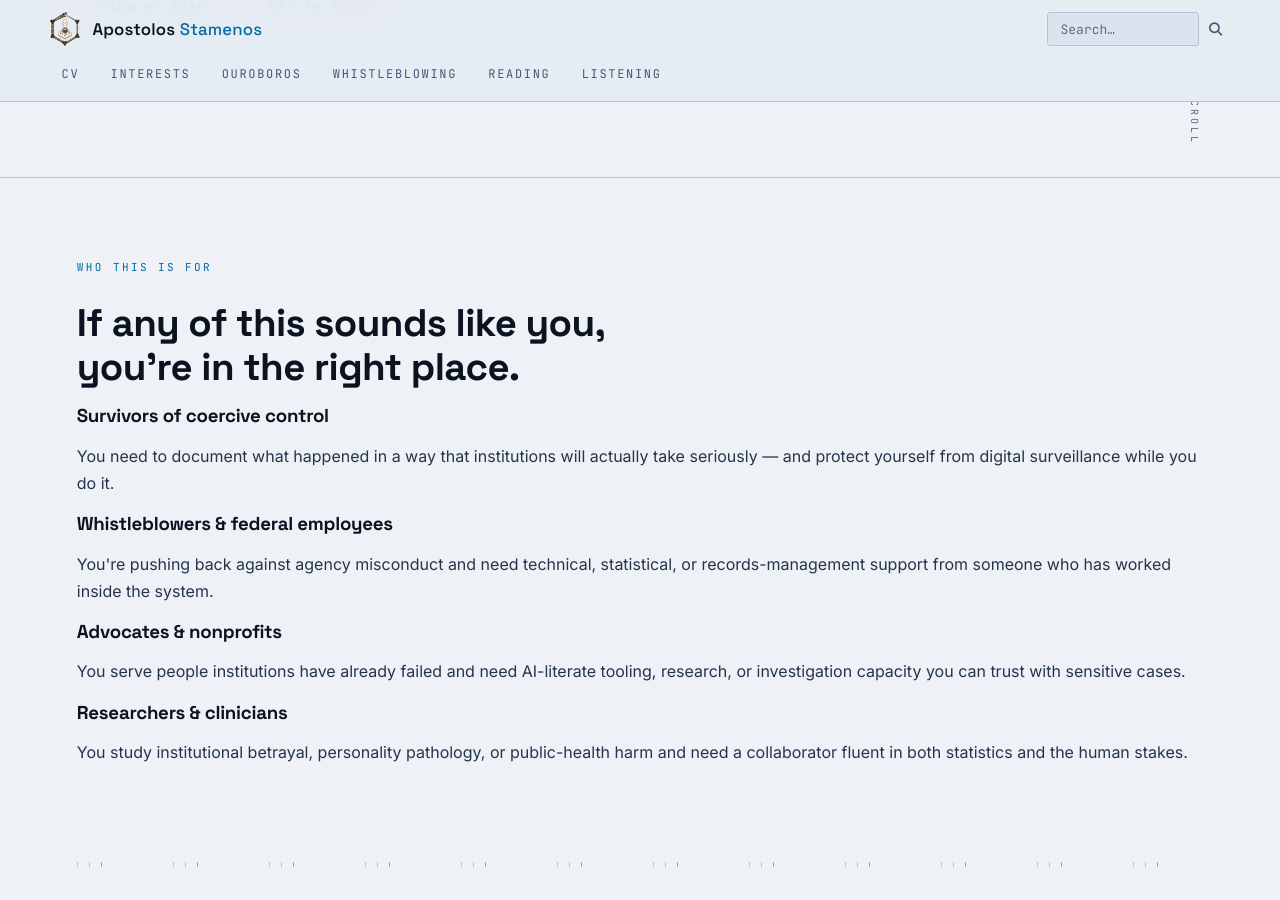
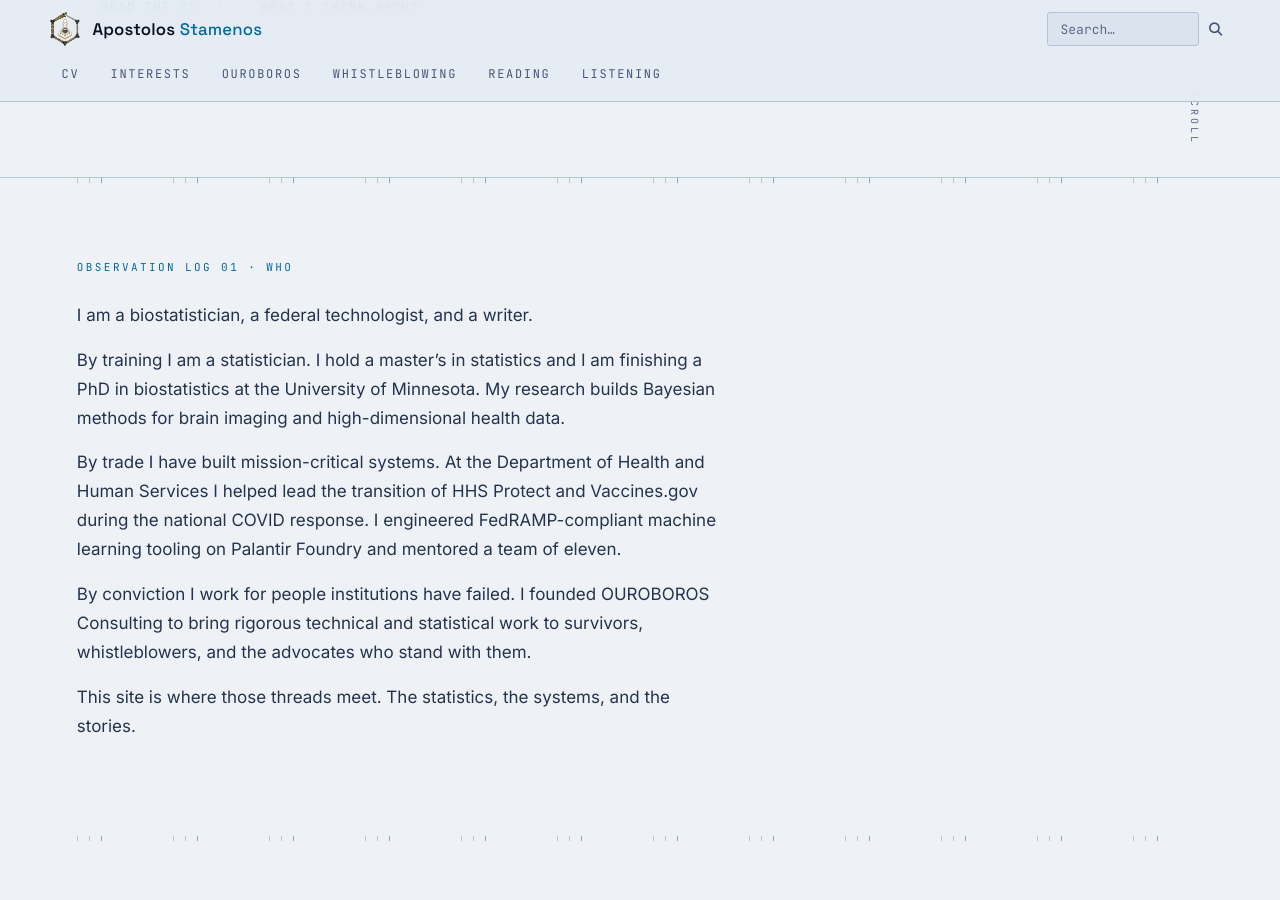
Before and after one commit to astamenos/astamenos.github.io, a Jekyll site: the page built from index.html, in a window 1280 px wide and 900 px high, scrolled down 662 px. Built offline with Jekyll 4.4.1, drawn with Linux system fonts in a browser that asks for light colours; some of the changed text lies outside the part shown.

Commit message:
feat: rebuild homepage as personal portfolio
Replace firm hero front matter with personal identity (eyebrow
"Statistics. Systems. Stories.") and a bio rendered via markdownify.
Drop the audience, services, and case-study sections. Add a bio section
and an interests teaser driven by new _data/interests.yml. Keep values
flip-cards and testimonials; guard testimonials on data presence. Frame
sections as numbered observation-log entries.

Co-Authored-By: Claude Fable 5 <noreply@anthropic.com>

```diff
--- a/_layouts/home.html
+++ b/_layouts/home.html
@@ -4,95 +4,40 @@ layout: default
 
 {% include hero.html %}
 
-<!-- ── Who This Is For ────────────────────────────────────────────────────── -->
-<section id="audience">
-  <div class="about-header">
-    <p class="section-label">Who This Is For</p>
-    <h2 class="about-heading">If any of this sounds like you, you're in the right place.</h2>
-  </div>
-  <div class="audience-grid">
-    <div class="audience-card">
-      <h3>Survivors of coercive control</h3>
-      <p>You need to document what happened in a way that institutions will actually take seriously — and protect
-        yourself from digital surveillance while you do it.</p>
-    </div>
-    <div class="audience-card">
-      <h3>Whistleblowers &amp; federal employees</h3>
-      <p>You're pushing back against agency misconduct and need technical, statistical, or records-management support
-        from someone who has worked inside the system.</p>
-    </div>
-    <div class="audience-card">
-      <h3>Advocates &amp; nonprofits</h3>
-      <p>You serve people institutions have already failed and need AI-literate tooling, research, or investigation
-        capacity you can trust with sensitive cases.</p>
-    </div>
-    <div class="audience-card">
-      <h3>Researchers &amp; clinicians</h3>
-      <p>You study institutional betrayal, personality pathology, or public-health harm and need a collaborator fluent
-        in both statistics and the human stakes.</p>
-    </div>
+<!-- ── Bio ────────────────────────────────────────────────────────────────── -->
+<section id="bio" class="fade-in">
+  <p class="section-label">Observation Log 01 · Who</p>
+  <div class="bio-body">
+    {{ page.bio | markdownify }}
   </div>
 </section>
 
-<!-- ── About / Stats ──────────────────────────────────────────────────────── -->
-<!-- <section id="about">
-  <div class="about-header">
-    <p class="section-label">By the Numbers</p>
-    <h2 class="about-heading">{{ page.about_heading }}</h2>
+<!-- ── Interests teaser ───────────────────────────────────────────────────── -->
+<section id="interests-teaser" class="fade-in">
+  <div class="testimonials-header">
+    <div>
+      <p class="section-label">Observation Log 02 · What</p>
+      <h2 class="about-heading">What I think about</h2>
+    </div>
+    <a href="{{ '/interests/' | relative_url }}" class="btn btn--ghost">Full field notes</a>
   </div>
-  <div class="stats-grid">
 
-    {% if page.stats.years_experience %}
-    <div class="stat">
-      <span class="stat-value">{{ page.stats.years_experience }}</span>
-      <span class="stat-label">Years of Experience</span>
-    </div>
-    {% endif %}
-
-    {% if page.stats.publications %}
-    <div class="stat">
-      <span class="stat-value">{{ page.stats.publications }}</span>
-      <span class="stat-label">Publications &amp; Papers</span>
-    </div>
-    {% endif %}
-
-    {% if page.stats.students_tutored %}
-    <div class="stat">
-      <span class="stat-value">{{ page.stats.students_tutored }}</span>
-      <span class="stat-label">Students Tutored</span>
-    </div>
-    {% endif %}
-
-    {% if page.stats.clients_consulted %}
-    <div class="stat">
-      <span class="stat-value">{{ page.stats.clients_consulted }}</span>
-      <span class="stat-label">Consulting Engagements</span>
-    </div>
-    {% endif %}
-
-    {% if page.stats.agencies %}
-    <div class="stat">
-      <span class="stat-value">{{ page.stats.agencies }}</span>
-      <span class="stat-label">{{ page.stats.agencies_note | default: "Agencies &amp; Orgs" }}</span>
-    </div>
-    {% endif %}
-
-    {% if page.stats.phd_program %}
-    <div class="stat">
-      <span class="stat-value">{{ page.stats.phd_program }}</span>
-      <span class="stat-label">PhD Program</span>
-    </div>
-    {% endif %}
-
+  <div class="interests-grid">
+    {% for item in site.data.interests %}
+    <a class="interest-tile" href="{{ '/interests/' | relative_url }}#{{ item.slug }}">
+      <span class="interest-tile__name">{{ item.title }}</span>
+      <span class="interest-tile__hint">{{ item.hint }}</span>
+    </a>
+    {% endfor %}
   </div>
-</section> -->
+</section>
 
 <!-- ── Values ─────────────────────────────────────────────────────────────── -->
-<section id="values">
+<section id="values" class="fade-in">
   <div class="testimonials-header">
     <div>
-      <p class="section-label">What I Live By</p>
-      <h2 class="testimonials-heading">Values</h2>
+      <p class="section-label">Observation Log 03 · Why</p>
+      <h2 class="testimonials-heading">What I live by</h2>
     </div>
   </div>
 
@@ -102,7 +47,7 @@ layout: default
       <div class="values-card__inner">
         <div class="values-card__front">
           <div class="values-card__surface">
-            <i class="{{ val.icon }} values-card__icon"></i>
+            <i class="{{ val.icon }} values-card__icon" aria-hidden="true"></i>
             <span class="values-card__name">{{ val.title | markdownify }}</span>
           </div>
         </div>
@@ -117,67 +62,14 @@ layout: default
   </div>
 </section>
 
-<!-- ── Services / Expertise ───────────────────────────────────────────────── -->
-<section id="services">
-  <div class="work-header">
-    <div>
-      <p class="section-label">What I Offer</p>
-      <h2 class="work-heading">Expertise</h2>
-    </div>
-  </div>
-
-  <div class="testimonials-grid">
-    {% for service in site.services %}
-    <div class="card--formula">
-      <div class="card--formula__interior">
-        {% if service.icon %}
-        <div class="svc-card-icon"><i class="fa-solid {{ service.icon }}"></i></div>
-        {% endif %}
-        <div class="svc-card-body">
-          <h3 class="card-title">{{ service.title }}</h3>
-          <p class="card-desc">{{ service.description }}</p>
-          <a href="{{ service.url }}" class="card-link">{{ service.cta_label | default: 'Learn More' }} →</a>
-        </div>
-      </div>
-    </div>
-    {% endfor %}
-  </div>
-</section>
-
-<!-- ── Work ───────────────────────────────────────────────────────────────── -->
-<section id="work">
-  <div class="work-header">
-    <div>
-      <p class="section-label">Selected Work</p>
-      <h2 class="work-heading">Case Studies</h2>
-    </div>
-    <span class="work-count">{{ site.case_studies.size }} pieces</span>
-  </div>
-
-  <div class="testimonials-grid">
-    {% for case in site.case_studies %}
-    <div class="card--formula">
-      <div class="card--formula__interior">
-        <p class="card-tag">{{ case.tag }}</p>
-        <h3 class="card-title">{{ case.title }}</h3>
-        <p class="card-desc">{{ case.description }}</p>
-        <a href="{{ case.url }}" class="card-link">Read More →</a>
-      </div>
-    </div>
-    {% endfor %}
-  </div>
-</section>
-
 <!-- ── Testimonials ───────────────────────────────────────────────────────── -->
-<section id="testimonials">
+{% if site.data.testimonials.size > 0 %}
+<section id="testimonials" class="fade-in">
   <div class="testimonials-header">
     <div>
-      <p class="section-label">What Clients Say</p>
-      <h2 class="testimonials-heading">Testimonials</h2>
-      <p class="testimonials-context"
-        style="margin-top:0.5rem;font-size:0.8125rem;color:var(--muted);letter-spacing:0.01em;font-style:italic;">These
-        testimonials are from federal and corporate engagements. Survivor and advocacy work is confidential by design.
-      </p>
+      <p class="section-label">Observation Log 04 · Word</p>
+      <h2 class="testimonials-heading">In others' words</h2>
+      <p class="testimonials-context">From federal and corporate engagements. Survivor and advocacy work stays confidential by design.</p>
     </div>
     <div class="carousel-controls">
       <button class="carousel-btn carousel-btn--prev" aria-label="Previous testimonial">&#8592;</button>
@@ -196,7 +88,7 @@ layout: default
             <p class="card-tag">{{ ref.title }}</p>
             <blockquote>
               <p class="card-desc">{{ ref.description }}</p>
-              <cite>— {{ ref.reference }}</cite>
+              <cite>{{ ref.reference }}</cite>
             </blockquote>
           </div>
         </div>
@@ -213,3 +105,4 @@ layout: default
     {% endfor %}
   </div>
 </section>
+{% endif %}
--- a/index.html
+++ b/index.html
@@ -2,12 +2,37 @@
 layout: home
 name_line1: Apostolos
 name_line2: Stamenos
-eyebrow: Technology. Research. Advocacy.
+eyebrow: Statistics. Systems. Stories.
 tagline: >
-  Federal IT infrastructure. Evidence-grade documentation.
-  For people and organizations institutions have already failed.
-cta_label: View My Work
-cta_url: "#work"
-cta2_label: Get in Touch
-cta2_url: "/intake"
+  Biostatistician and federal technologist. I build rigorous systems,
+  and I write about what happens when institutions fail the people they
+  promised to serve.
+cta_label: Read the CV
+cta_url: "/cv/"
+cta2_label: What I Think About
+cta2_url: "/interests/"
+bio: >
+  I am a biostatistician, a federal technologist, and a writer.
+
+
+  By training I am a statistician. I hold a master's in statistics and I
+  am finishing a PhD in biostatistics at the University of Minnesota. My
+  research builds Bayesian methods for brain imaging and high-dimensional
+  health data.
+
+
+  By trade I have built mission-critical systems. At the Department of
+  Health and Human Services I helped lead the transition of HHS Protect
+  and Vaccines.gov during the national COVID response. I engineered
+  FedRAMP-compliant machine learning tooling on Palantir Foundry and
+  mentored a team of eleven.
+
+
+  By conviction I work for people institutions have failed. I founded
+  OUROBOROS Consulting to bring rigorous technical and statistical work to
+  survivors, whistleblowers, and the advocates who stand with them.
+
+
+  This site is where those threads meet. The statistics, the systems, and
+  the stories.
 ---
```
Also changed, not shown: _data/interests.yml (added, +20 -0 lines).
